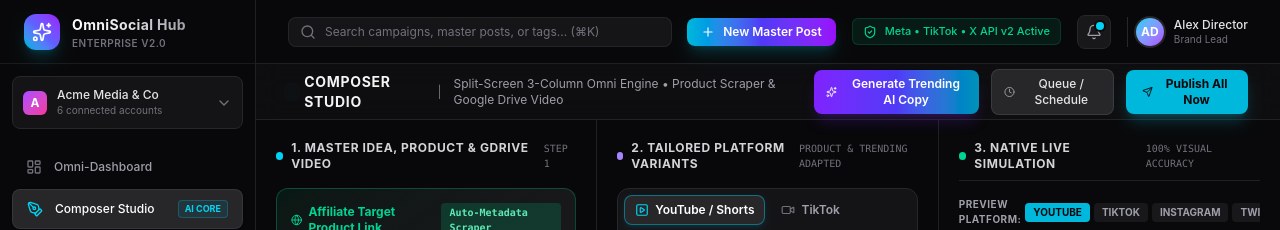
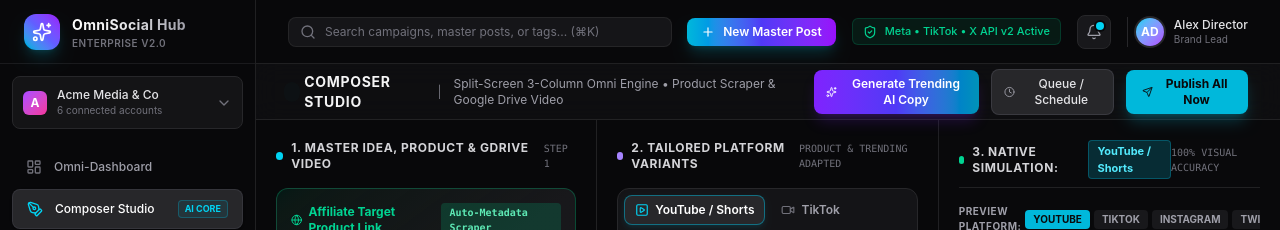
Before and after one commit to CodeXSky/omni-social-hub, a Next.js app: page /composer in a window 1280 px wide. Shown: the top 230 px of the page. Built offline with nearby package versions, Linux system fonts and the light colour scheme.

Commit message:
feat: synchronize platform tabs between Step 2 and Step 3 with active indicator and platform-specific layout scrolling

```diff
--- a/src/components/composer/ComposerStudio.tsx
+++ b/src/components/composer/ComposerStudio.tsx
@@ -591,10 +591,15 @@
            ======================================================== */}
         <div className="col-span-4 p-5 overflow-y-auto bg-zinc-950 flex flex-col items-center justify-start space-y-4">
           <div className="w-full flex items-center justify-between pb-2 border-b border-zinc-800/80">
-            <span className="text-xs font-bold text-zinc-300 uppercase tracking-wider flex items-center gap-2">
+            <div className="flex items-center gap-2">
               <span className="w-2 h-2 rounded-full bg-emerald-400" />
-              3. Native Live Simulation
-            </span>
+              <span className="text-xs font-bold text-zinc-300 uppercase tracking-wider">
+                3. Native Simulation:
+              </span>
+              <span className="px-2 py-0.5 rounded text-[11px] font-bold bg-cyan-500/20 text-cyan-300 border border-cyan-500/30">
+                {activeConfig.name}
+              </span>
+            </div>
             <span className="text-[10px] text-zinc-500 font-mono">100% VISUAL ACCURACY</span>
           </div>
 
--- a/src/components/composer/DevicePreview.tsx
+++ b/src/components/composer/DevicePreview.tsx
@@ -153,7 +153,11 @@
           )}
 
           {/* Render Mockup based on Platform */}
-          <div className="flex-1 overflow-hidden relative">
+          <div className={`flex-1 relative ${
+            (platform === Platform.YOUTUBE || platform === Platform.TIKTOK)
+              ? "overflow-hidden"
+              : "overflow-y-auto scrollbar-none"
+          }`}>
             {platform === Platform.YOUTUBE && (
               <YouTubeMockup
                 caption={caption}
```
